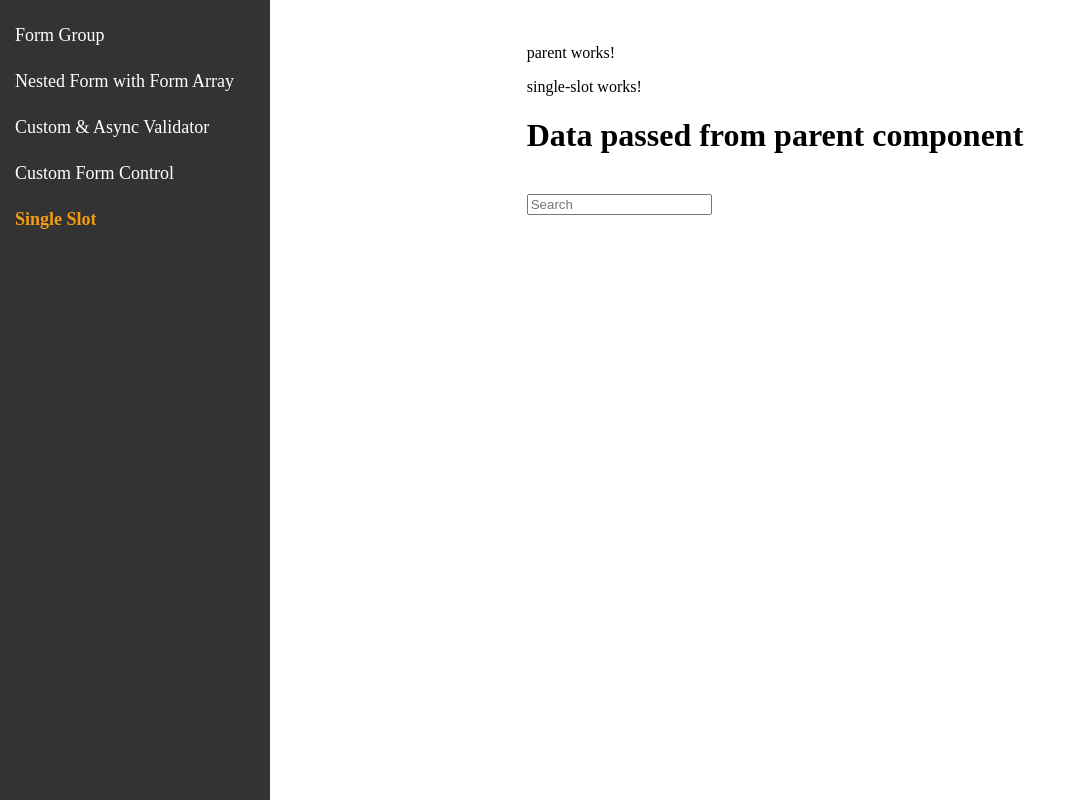
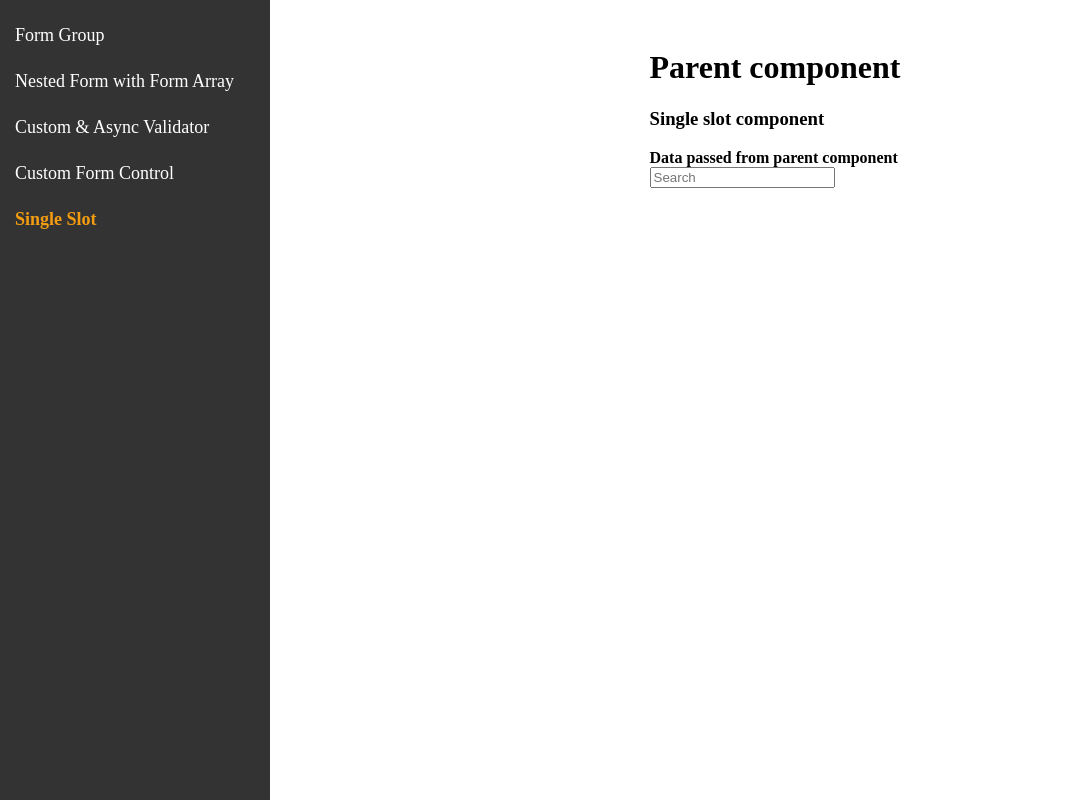
Before and after one commit to etienne-orchis/advanced-ng-app, an Angular app: page /content-projection/single-slot in a window 1280 px wide. Shown: the whole page, without its empty margins (0-1072 px from the left). Built offline with nearby package versions, Linux system fonts and the light colour scheme.

Commit message:
some name correction

```diff
--- a/src/app/components/content-projection/child/single-slot/single-slot.component.html
+++ b/src/app/components/content-projection/child/single-slot/single-slot.component.html
@@ -1,2 +1,2 @@
-<p>single-slot works!</p>
+<h3>Single slot component</h3>
 <ng-content></ng-content>
--- a/src/app/components/content-projection/parent/parent.component.html
+++ b/src/app/components/content-projection/parent/parent.component.html
@@ -1,6 +1,6 @@
-<p>parent works!</p>
+<h1>Parent component</h1>
 <app-single-slot>
-  <h1>Data passed from parent component</h1>
+  <strong>Data passed from parent component</strong>
   <br />
   <input type="text" (input)="onInputChange($event)" placeHolder="Search" />
 </app-single-slot>
```
